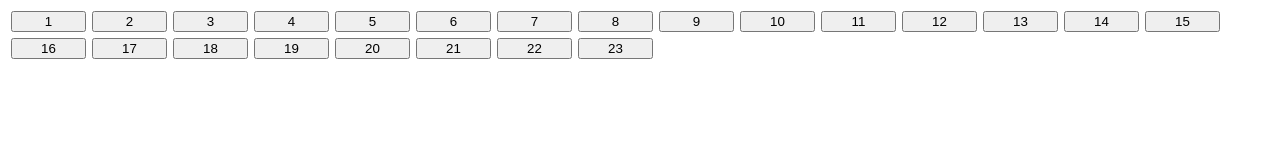
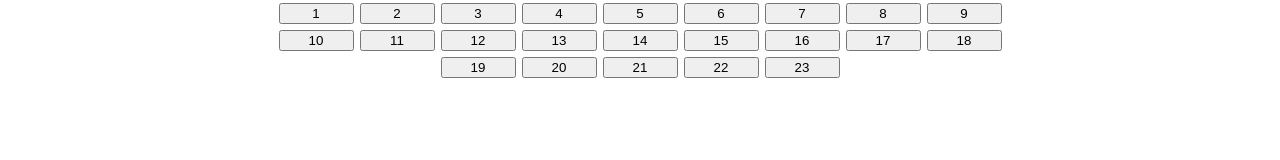
Before and after one commit to R3dThorn/JS-Katas2, a plain HTML site: page index.html in a window 1280 px wide. Drawn offline with Linux system fonts and the light colour scheme.

Commit message:
css for beautification

```diff
--- a/styles.css
+++ b/styles.css
@@ -4,8 +4,15 @@
 .Kata {
     font-family: Arial, Helvetica, sans-serif;
 }
+body{
+    display: relative;
+    text-align: center;
+    width: 800px;
+    margin: 0 auto;
+}
 h1{
     font-family: sans-serif;
+    font-size: 40px;
 }
 button {
     width: 75px;
```
